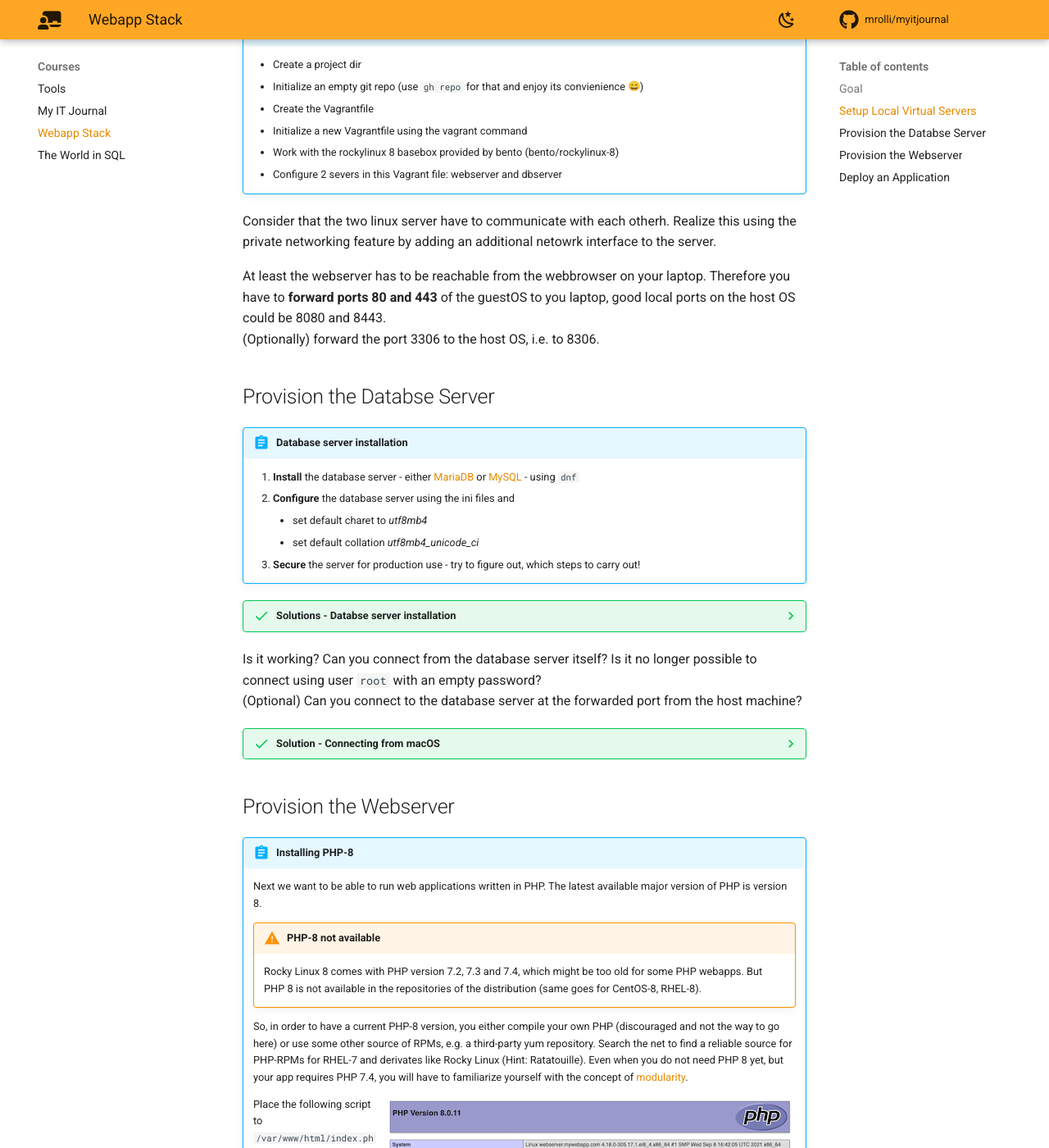
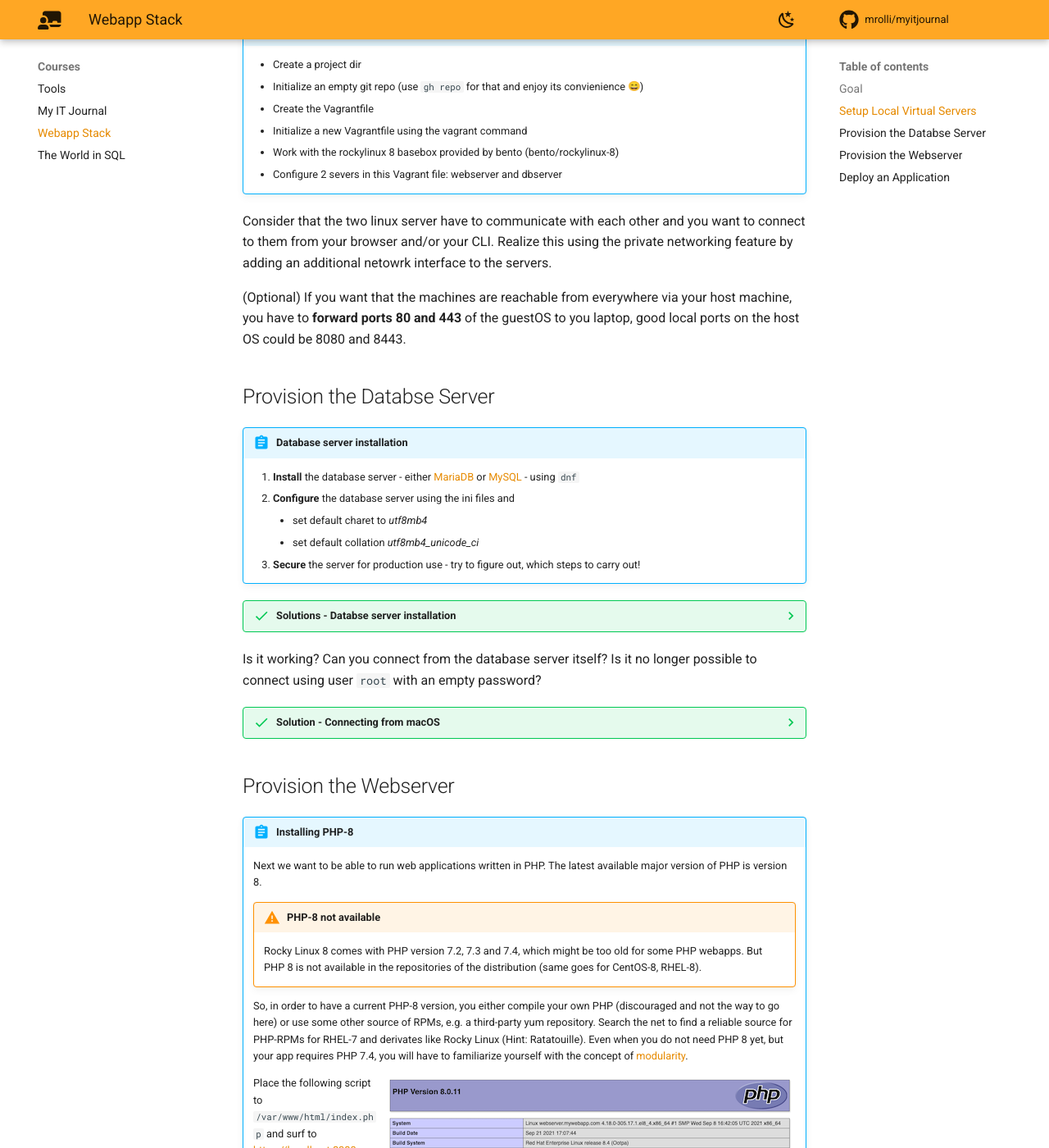
Before and after one commit to mrolli/myitjournal, an MkDocs documentation site: the page built from docs/courses/webappstack.md, in a window 1280 px wide and 1400 px high, scrolled down 870 px. Shown: the whole window at 82% size. Built offline with MkDocs 1.6.1 and Material for MkDocs 9.7.7, drawn with Linux system fonts in a browser that asks for light colours; emoji names are drawn with the system emoji font; comment, search, counter and statistics services are not loaded.

Commit message:
Forwarding ports is now an optional task

````diff
--- a/docs/courses/webappstack.md
+++ b/docs/courses/webappstack.md
@@ -34,12 +34,11 @@
       * Work with the rockylinux 8 basebox provided by bento (bento/rockylinux-8)
       * Configure 2 severs in this Vagrant file: webserver and dbserver
 
-Consider that the two linux server have to communicate with each otherh. Realize this using the private
-networking feature by adding an additional netowrk interface to the server.
+Consider that the two linux server have to communicate with each other and you want to connect to them from your browser and/or
+your CLI. Realize this using the private networking feature by adding an additional netowrk interface to the servers.
 
-At least the webserver has to be reachable from the webbrowser on your laptop. Therefore you have to **forward ports 80 and 443**
-of the guestOS to you laptop, good local ports on the host OS could be 8080 and 8443.
-(Optionally) forward the port 3306 to the host OS, i.e. to 8306.
+(Optional) If you want that the machines are reachable from everywhere via your host machine, you have to **forward ports 80
+and 443** of the guestOS to you laptop, good local ports on the host OS could be 8080 and 8443.
 
 ## Provision the Databse Server
 
@@ -57,7 +56,6 @@
 
 Is it working? Can you connect from the database server itself? Is it no longer possible to connect using user `root` with
 an empty password?
-(Optional) Can you connect to the database server at the forwarded port from the host machine?
 
 ??? success "Solution - Connecting from macOS"
     First you need to install the mysql client binary. If you only want to connect to a remote DB server without having the
@@ -70,12 +68,20 @@
     # or add the bin path to your $PATH variable, i.e.:
     echo 'export PATH="/usr/local/opt/mysql-client/bin:$PATH"' >> ~/.bash_profile
     ```
-    Connecting still won't work. MariaDB/MySQL on macOS/Linux chooses to connect to a socket when connecting to `localhost` or when
-    no server is specified. To connect using the TCP/IP protocol, you have to use an IP address. Don't forget to use the
-    port that you actually used for port forwarding, in my case:
+    Now you can connecto to the VMs using the mysql client binary. Use the IP address that you assigned in your `Vagrantfile`, in
+    my case:
     ```bash
-    mysql -h 127.0.0.1 --port 8306 -u demouser -p
+    mysql -h 192.168.33.20 -u demouser -p
     ```
+
+    !!! warning "(Optional task) Can you connect to the database server at the forwarded port from the host machine?"
+        Connecting won't work if you want to connec to the forwarded port 3306 on your host machine. MariaDB/MySQL on macOS/Linux
+        chooses to connect to a socket when connecting to `localhost` or when no server is specified. To connect using the TCP/IP
+        protocol, you have to use an IP address. Don't forget to use the port that you actually used for port forwarding, in my
+        case:
+        ```bash
+        mysql -h 127.0.0.1 --port 8306 -u demouser -p
+        ```
 
 [MariaDB]: https://mariadb.org/
 [MySQL]: https://dev.mysql.com/
@@ -107,6 +113,9 @@
 
 ??? success "Solution - Installing Apache and PHP"
     Please find my approach to the above tasks in the script [provision_webserver].
+    Upon installation you should be able to load the page at the IP you defined in the Vagrantfile, in my case at
+    <http://192.168.33.10/>. If you also forwarded the HTTP/HTTPS ports, then you can also load the same page at
+    <http://localhost:8080>.
 
 [provision_webserver]: https://github.com/mrolli/webappstack/blob/main/provision_webserver
 
````
